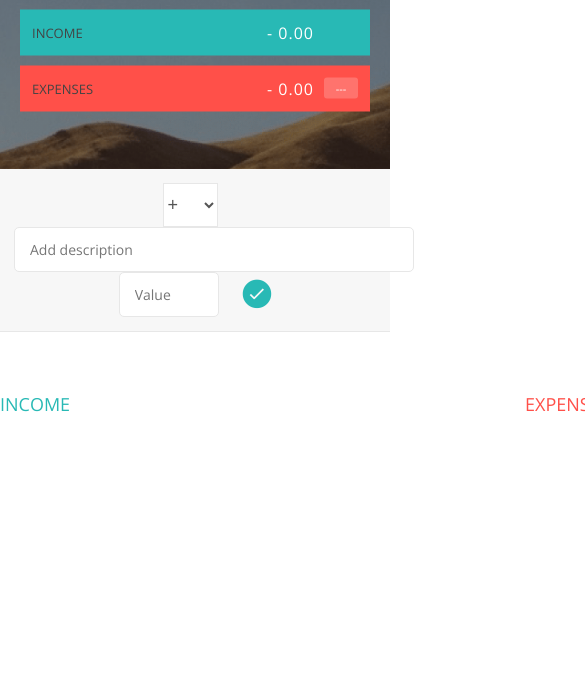
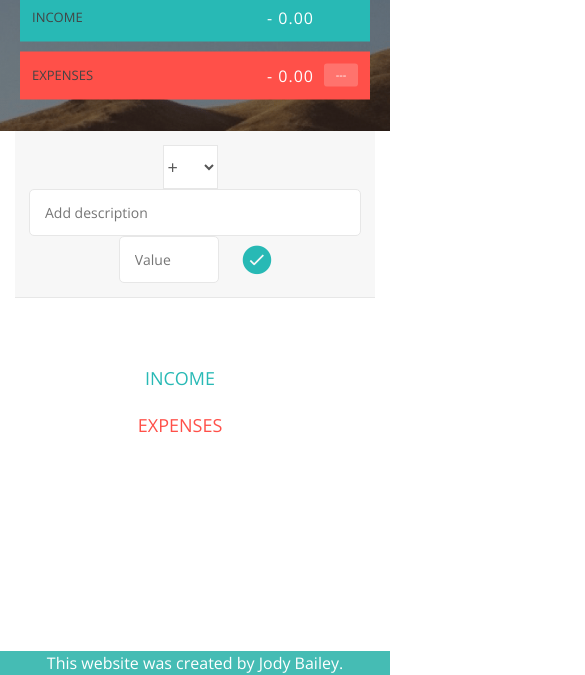
Before and after one commit to jody-bailey/Budget-Website, a plain HTML site: page index.html in a window 390 px wide. Shown: the part 169-844 px from the top of the page, 585 px wide, since content can reach past the window. Drawn offline with nearby package versions, Linux system fonts and the light colour scheme.

Commit message:
made the website mobile responsive

```diff
--- a/index.html
+++ b/index.html
@@ -2,14 +2,21 @@
 <html lang="en">
     <head>
         <meta charset="UTF-8">
+        <link rel="stylesheet" href="https://stackpath.bootstrapcdn.com/bootstrap/4.1.3/css/bootstrap.min.css" integrity="sha384-MCw98/SFnGE8fJT3GXwEOngsV7Zt27NXFoaoApmYm81iuXoPkFOJwJ8ERdknLPMO" crossorigin="anonymous">
         <link href="https://fonts.googleapis.com/css?family=Open+Sans:100,300,400,600" rel="stylesheet" type="text/css">
         <link href="https://code.ionicframework.com/ionicons/2.0.1/css/ionicons.min.css" rel="stylesheet" type="text/css">
         <link type="text/css" rel="stylesheet" href="style.css">
+        <meta name="viewport" content="width=device-width, initial-scale=1, maximum-scale=1">
+
+        <script src="https://code.jquery.com/jquery-3.3.1.slim.min.js" integrity="sha384-q8i/X+965DzO0rT7abK41JStQIAqVgRVzpbzo5smXKp4YfRvH+8abtTE1Pi6jizo" crossorigin="anonymous"></script>
+        <script src="https://cdnjs.cloudflare.com/ajax/libs/popper.js/1.14.3/umd/popper.min.js" integrity="sha384-ZMP7rVo3mIykV+2+9J3UJ46jBk0WLaUAdn689aCwoqbBJiSnjAK/l8WvCWPIPm49" crossorigin="anonymous"></script>
+        <script src="https://stackpath.bootstrapcdn.com/bootstrap/4.1.3/js/bootstrap.min.js" integrity="sha384-ChfqqxuZUCnJSK3+MXmPNIyE6ZbWh2IMqE241rYiqJxyMiZ6OW/JmZQ5stwEULTy" crossorigin="anonymous"></script>
+
         <title>Budgety</title>
     </head>
     <body>
-
-        <div class="top">
+        <div id="wrapper">
+            <div class="container-fluid top">
                 <div class="budget">
                     <div class="budget__title">
                         Available Budget in <span class="budget__title--month">%Month%</span>:
@@ -37,7 +44,7 @@
 
 
 
-        <div class="bottom">
+            <div class="container-fluid bottom">
                 <div class="add">
                     <div class="add__container">
                         <select class="add__type">
@@ -50,7 +57,7 @@
                     </div>
                 </div>
 
-            <div class="container clearfix">
+                <div class="container-fluid container clearfix">
                     <div class="income">
                         <h2 class="icome__title">Income</h2>
 
@@ -118,6 +125,14 @@
 
 
             </div>
+        </div>
+
+
+        <footer class="footer">
+            <div>
+                This website was created by Jody Bailey.
+            </div>
+        </footer>
 
         <script src="app.js"></script>
     </body>
--- a/style.css
+++ b/style.css
@@ -14,13 +14,20 @@
     clear: both;
 }
 
+html, body {
+    height: 100%;
+}
+
 body {
     color: #555;
     font-family: Open Sans;
     font-size: 16px;
     position: relative;
-    height: 100vh;
+    height: 100%;
     font-weight: 400;
+    margin: 0;
+    padding-bottom: 6rem;
+    min-height: 100%;
 }
 
 .right { float: right; }
@@ -32,11 +39,23 @@ body {
 **********************************************/
 
 .top {
-    height: 40vh;
+    min-height: 300px;
     background-image: linear-gradient(rgba(0, 0, 0, 0.35), rgba(0, 0, 0, 0.35)), url(back.png);
     background-size: cover;
     background-position: center;
     position: relative;
+}
+
+#wrapper {
+    min-height: 100%;
+    /* padding-bottom: 100%; */
+    overflow:auto;
+}
+
+#wrapper:after {
+    content: "";
+    display: block;
+    height: 100%;
 }
 
 .budget {
@@ -119,6 +138,14 @@ body {
     background-color: #f7f7f7;
 }
 
+.bottom {
+    margin: auto;
+    width: 100%;
+    height: 100%;
+    min-height: 100%;
+    /* height: auto !important; */
+}
+
 .add__container {
     margin: 0 auto;
     text-align: center;
@@ -149,7 +176,7 @@ body {
     transition: border 0.3s;
 }
 
-.add__description { width: 400px;}
+.add__description { width: 100%; max-width: 400px;}
 .add__value { width: 100px;}
 
 .add__btn {
@@ -177,19 +204,31 @@ body {
 
 /***** LISTS *****/
 .container {
-    width: 1000px;
+    width: 100%;
     margin: 60px auto;
+    min-height: 100%;
+    height: 100%;
 }
 
 .income {
-    float: left;
-    width: 475px;
+    display: inline-block;
+    /* float: left; */
+    width: 300px;
     margin-right: 50px;
+    min-width: 45%;
+    max-width: 100%;
+    text-align: center;
+    margin-top: 10px;
 }
 
 .expenses {
-    float: left;
-    width: 475px;
+    /* float: right; */
+    display: inline-block;
+    width: 300px;
+    min-width: 45%;
+    max-width: 100%;
+    text-align: center;
+    margin-top: 10px;
 }
 
 h2 {
@@ -273,5 +312,15 @@ h2 {
 
 }
 
+.footer {
+    position: fixed;
+    left: 0;
+    bottom: 0;
+    width: 100%;
+    background-color: #45BCB4;
+    color: white;
+    text-align: center;
+}
+
 .unpaid .item__percentage { box-shadow: 0 2px 6px 0 rgba(0, 0, 0, 0.1); }
 .unpaid:hover .item__description { font-weight: 900; }
```
Lines whose indentation alone changed are shown as unchanged.
